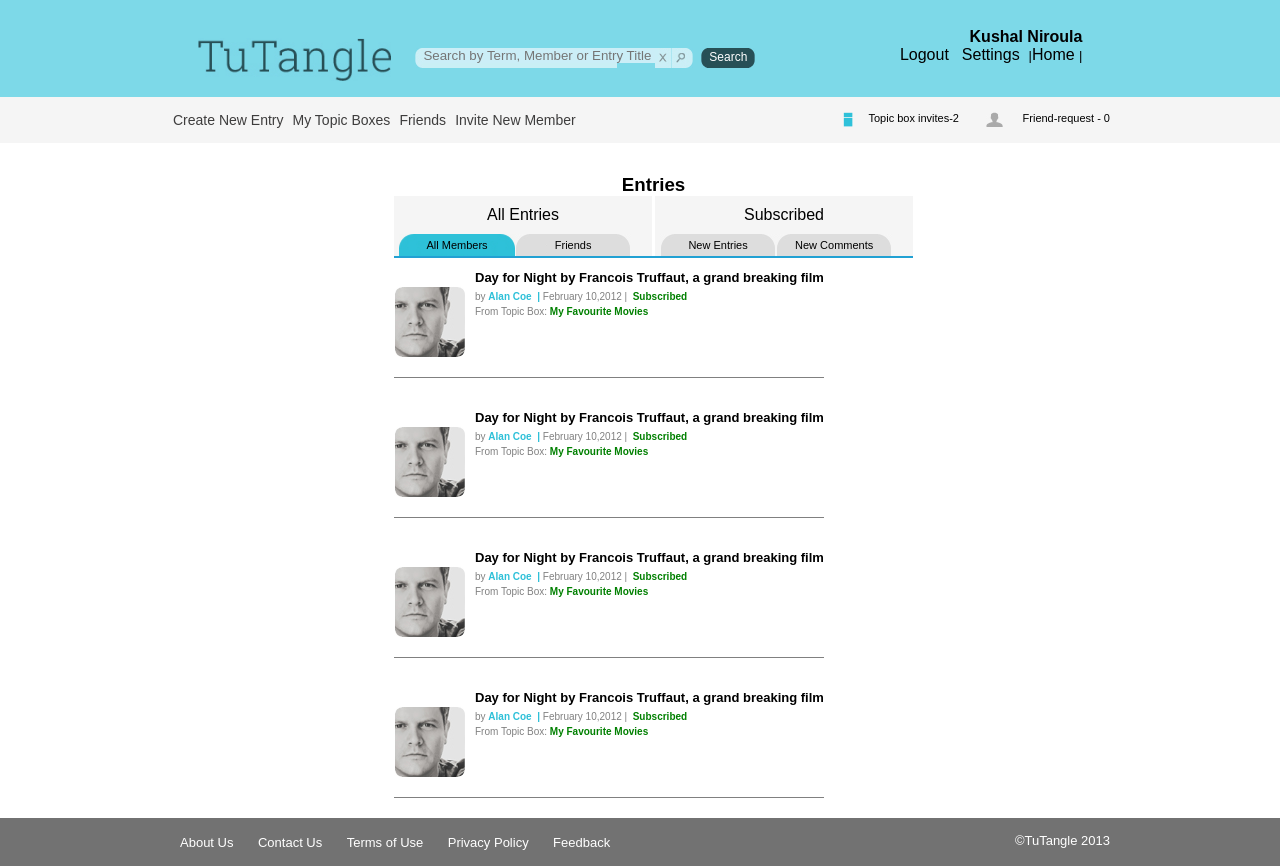
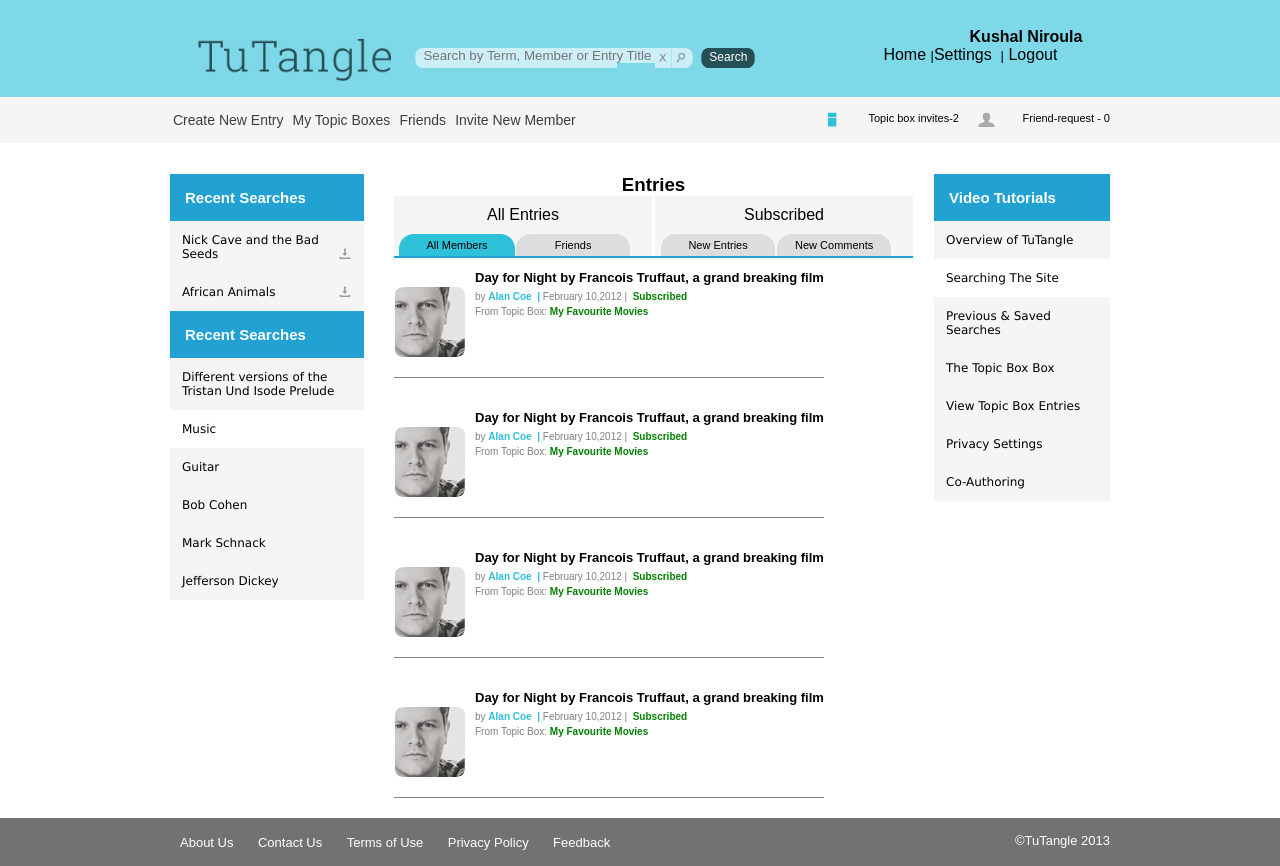
Before and after one commit to Kushal-Niroula/tutangle-design-responsive, a plain HTML site: page index.html in a window 1280 px wide. Drawn offline with Linux system fonts and the light colour scheme.

Commit message:
desktop view

```diff
--- a/css/layout.css
+++ b/css/layout.css
@@ -528,6 +528,7 @@
 
     }
     .left-sidebar{
+        display:block;
         width:194px;
         float: left;
         margin-top:31px;
@@ -542,6 +543,7 @@
         width: 716px;
     }
     .right-sidebar{
+        display:block;
         width: 176px;
         float: right;
         margin-top:31px;
@@ -711,7 +713,9 @@
         margin-top: 15px;
         font-size:small;
     }
-
+    .invites img , .friends img{
+        margin-left:0.7em;
+    }
 
 
 
--- a/css/style.css
+++ b/css/style.css
@@ -102,10 +102,25 @@ text-decoration: underline;
    .setting_wrapper{
        width:23%;
    }
+   .lower_setting_wrapper{
+       float:right;
+   }
    .lower_setting_wrapper .nav{
        width:114%
    }
    .upper_setting_wrapper h5{
        font-size:medium;
    }
+   .nav-links{
+
+    float:left;
 }
+.lower_setting_wrapper .nav{
+    display:block;
+    margin-right:-15px;
+}
+
+.recent-search h5,.recent-search2 h5 {
+    padding:15px;
+}
+}
```
